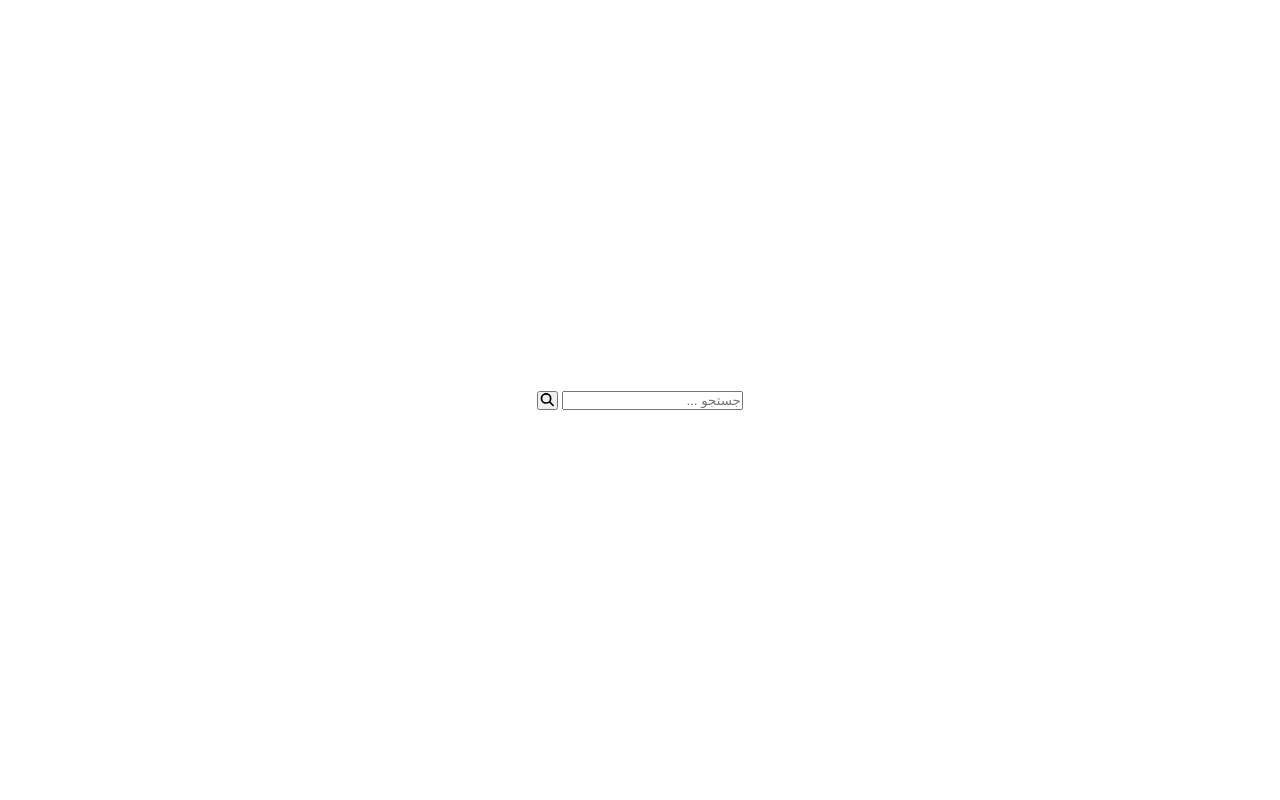
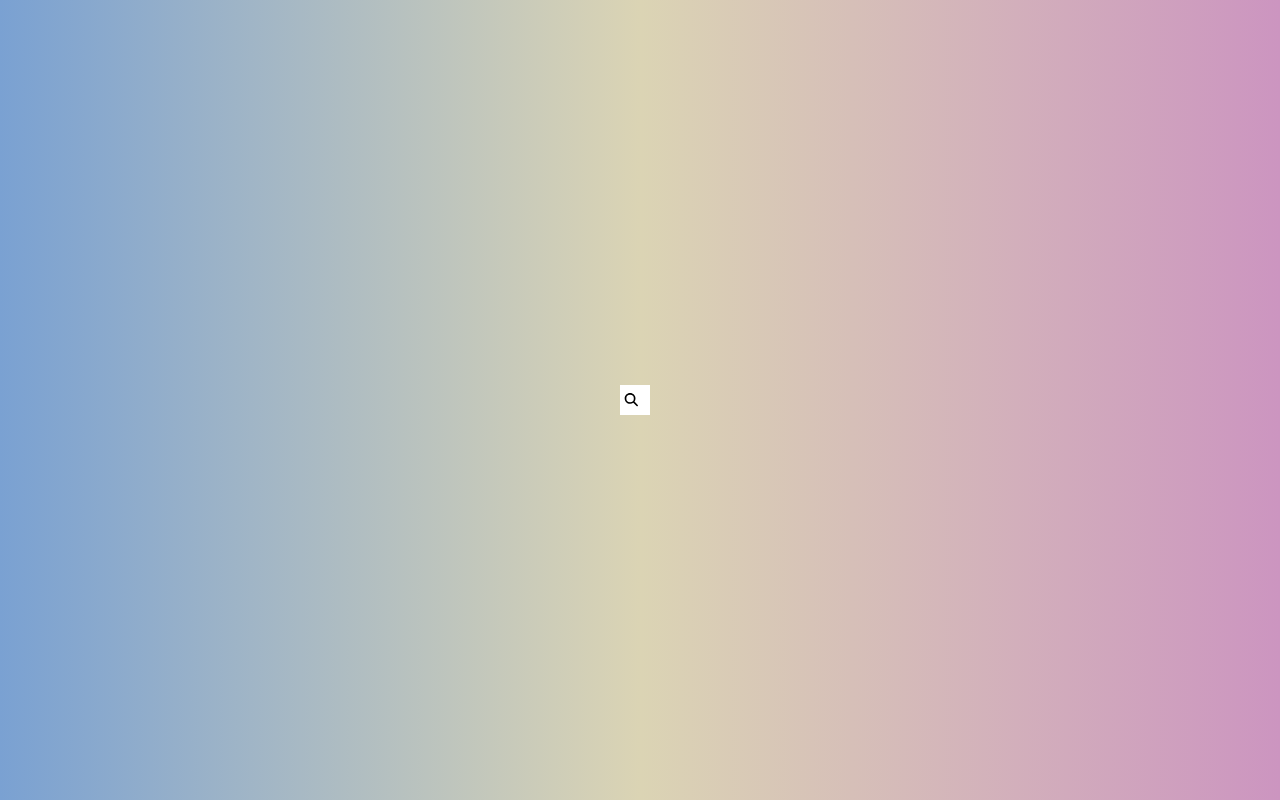
Before and after one commit to ElyasHesari/searchBox-animate, a plain HTML site: page index.html in a window 1280 px wide. Drawn offline with Linux system fonts and the light colour scheme; files whose address does not match are found by name.

Commit message:
add style.css file.

```diff
--- a/styles/style.css
+++ b/styles/style.css
@@ -1,5 +1,5 @@
 @font-face {
-    font-family: 'vazie';
+    font-family: 'vazir';
     src: url('../fonts/vazir.eot');
     src: url('../fonts/vazir.ttf')  format('truetype'),
          url('../fonts/vazir.woff2') format('woff2'),
@@ -20,4 +20,43 @@
       justify-content: center;
       align-items: center;
       height: 100vh;
+      background: #CC95C0;  /* fallback for old browsers */
+      background: -webkit-linear-gradient(to right, #7AA1D2, #DBD4B4, #CC95C0);  /* Chrome 10-25, Safari 5.1-6 */
+      background: linear-gradient(to right, #7AA1D2, #DBD4B4, #CC95C0); /* W3C, IE 10+/ Edge, Firefox 16+, Chrome 26+, Opera 12+, Safari 7+ */
+
   }
+
+  .search {
+    display: flex;
+  }
+
+  .search input {
+    width: 5px;
+    height: 30px;
+    font-family: 'vazir';
+    font-size: 14px;
+    padding: 5px 10px;
+    border: none;
+    outline: none;
+    position: relative;
+    box-sizing: border-box;
+    /* border-radius: 30px;
+    -webkit-border-radius: 30px;
+    -moz-border-radius: 30px;
+    -ms-border-radius: 30px;
+    -o-border-radius: 30px; */
+}
+
+.search button {
+    height: 30px;
+    width: 30px;
+    border: none;
+    padding: 5px 10px;
+    background-color: white;
+    box-sizing: border-box;
+    outline: none;
+    position: absolute;
+    text-align: center;
+    align-items: center;
+
+}
```
